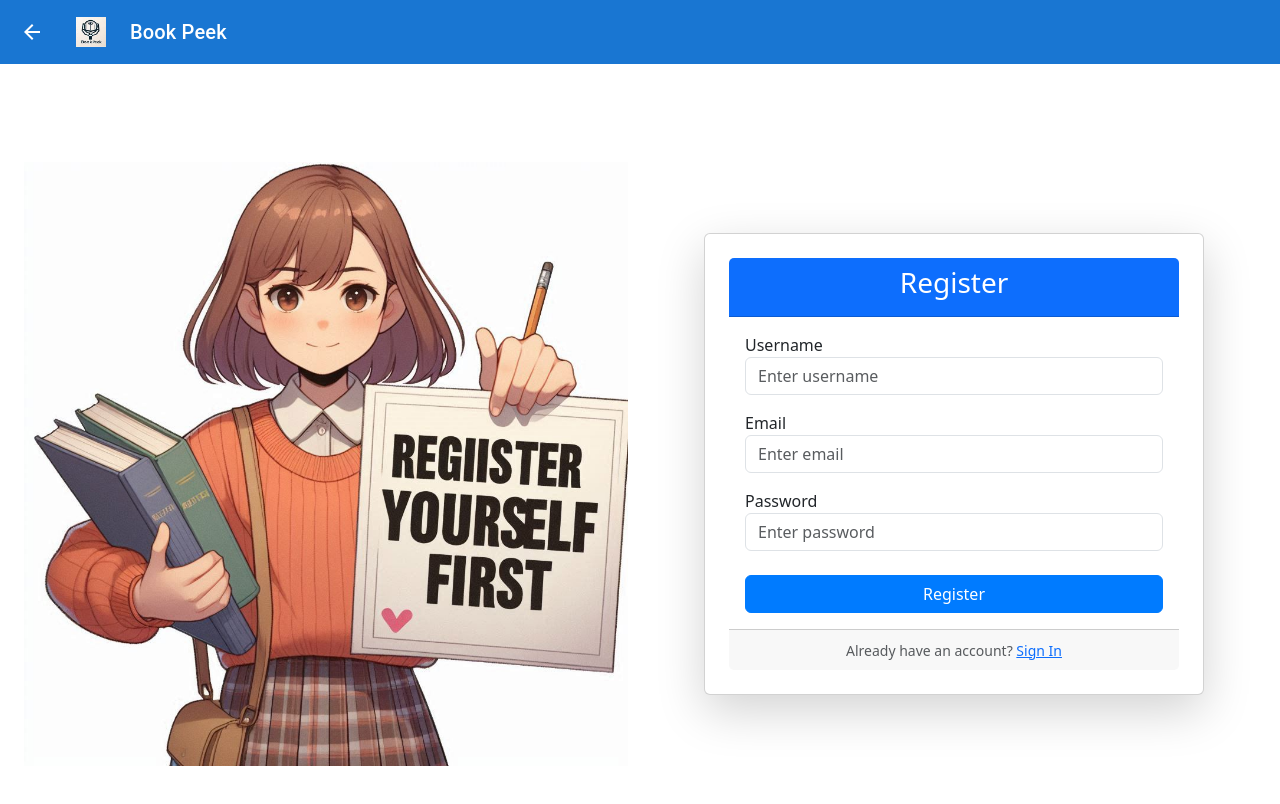
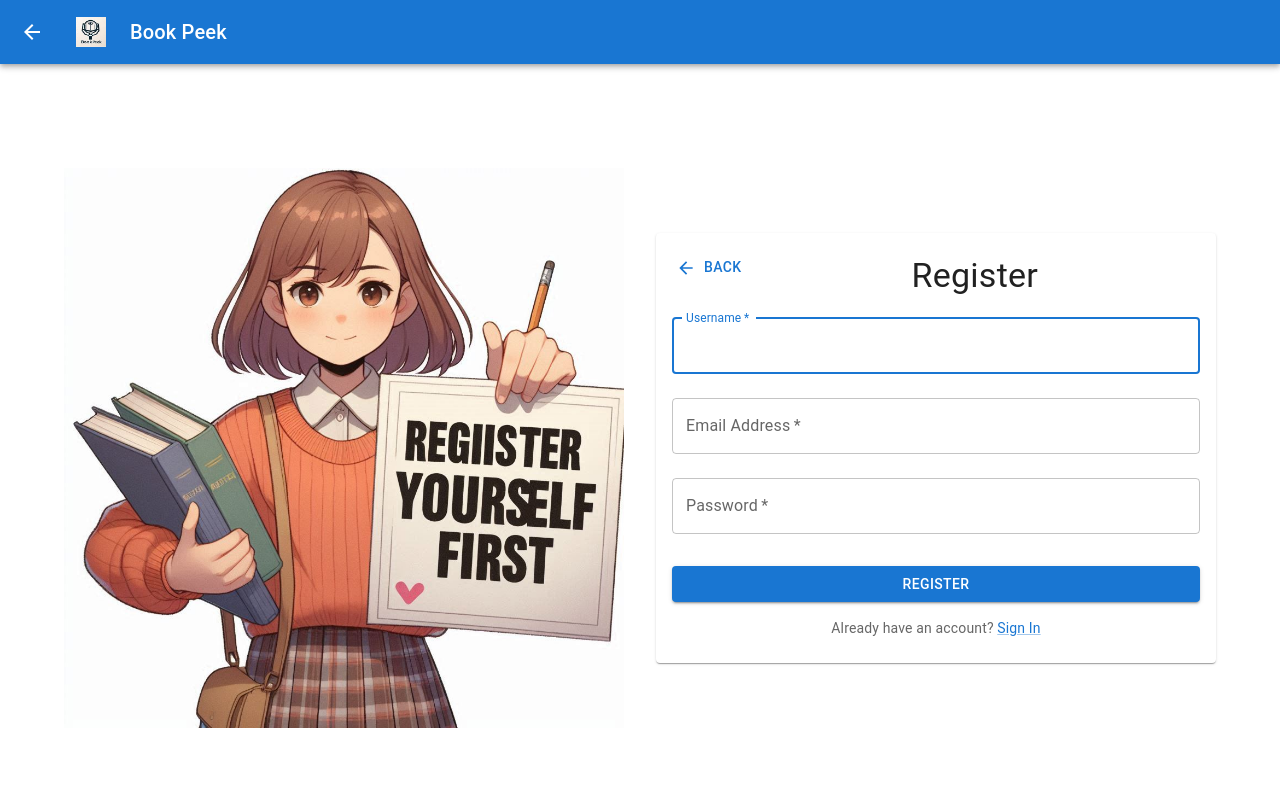
Before and after one commit to Abhishekkange/Book-Review-Platform-MERN, a React (Create React App) app in the folder frontend/bookreview/: page /register in a window 1280 px wide. Shown: the top 804 px of the page. Built offline with nearby package versions, Linux system fonts and the light colour scheme.

Commit message:
added vercel.json to deploy backend on vercel

```diff
--- a/frontend/bookreview/src/Components/Navbar.jsx
+++ b/frontend/bookreview/src/Components/Navbar.jsx
@@ -45,7 +45,12 @@ const Navbar = () => {
             size="small"
             placeholder="Search"
             variant="outlined"
-            style={{color: 'white'}}
+            sx={{
+              mr: 2,
+              '& .MuiOutlinedInput-root': {
+                backgroundColor: 'white', // Set background color to white
+              },
+            }}
             InputProps={{
               endAdornment: (
                 <IconButton type="button" aria-label="search">
@@ -53,7 +58,6 @@ const Navbar = () => {
                 </IconButton>
               ),
             }}
-            sx={{ mr: 2 }}
           />
           <Button
             variant="contained"
--- a/frontend/bookreview/src/Pages/Register.jsx
+++ b/frontend/bookreview/src/Pages/Register.jsx
@@ -1,20 +1,27 @@
 import React, { useState } from 'react';
-import 'bootstrap/dist/css/bootstrap.min.css';
-import './Register.css';
+import { useNavigate } from 'react-router-dom';
+import axios from 'axios';
+import {
+  Container,
+  Grid,
+  Typography,
+  Card,
+  CardContent,
+  Button,
+  TextField,
+  Box,
+  Link as MuiLink
+} from '@mui/material';
+import Navbar2 from '../Components/Navbar2';
 import registerIllustration from '../images/register.jpeg'; // Adjust the path as necessary
-import axios from 'axios';
-import Navbar2 from '../Components/Navbar2';
-import { useNavigate } from 'react-router-dom';
+import ArrowBackIcon from '@mui/icons-material/ArrowBack';
 
 const Register = () => {
-
   const navigate = useNavigate();
-  // State to manage form inputs
   const [username, setUsername] = useState('');
   const [email, setEmail] = useState('');
   const [password, setPassword] = useState('');
 
-  // Handle input change
   const handleChange = (event) => {
     const { name, value } = event.target;
     if (name === 'username') {
@@ -26,10 +33,8 @@ const Register = () => {
     }
   };
 
-  // Handle register button click
   const handleRegisterClick = async (event) => {
-    event.preventDefault(); // Prevent form from submitting the traditional way
-
+    event.preventDefault();
     const data = {
       username: username,
       email: email,
@@ -39,93 +44,107 @@ const Register = () => {
     try {
       const response = await axios.post('http://localhost:4000/api/v1/register', data);
       alert(response.data.message);
-      if(response.data.message =="Registered Successfully"){
-
+      if (response.data.message === "Registered Successfully") {
         try {
-            const response = await axios.post('http://localhost:4000/api/v1/login', data);
-            console.log('Response:', response.data);
-            if (response.data.type === "JWT") {
-              localStorage.setItem('JWT', JSON.stringify(response.data.message));
+          const loginResponse = await axios.post('http://localhost:4000/api/v1/login', data);
+          if (loginResponse.data.type === "JWT") {
+            localStorage.setItem('JWT', loginResponse.data.message);
             navigate('/');
           }
         } catch (error) {
           console.error('There was an error!', error);
-            alert("Try Login Again")
+          alert("Try Login Again");
         }
-
       }
     } catch (error) {
       console.error('There was an error!', error);
+      alert('Registration failed. Please try again.');
     }
   };
 
   return (
-
     <>
       <Navbar2 />
-     <div className="container-fluid d-flex align-items-center justify-content-center min-vh-100 bg-white">
-      <div className="row w-100">
-        <div className="col-md-6 d-none d-md-flex align-items-center justify-content-center">
-          <img src={registerIllustration} alt="Register Illustration" className="img-fluid" />
-        </div>
-        <div className="col-md-6 d-flex align-items-center justify-content-center">
-          <div className="card shadow-lg p-4" style={{ maxWidth: '500px', width: '100%' }}>
-            <div className="card-header text-center bg-primary text-white">
-              <h3>Register</h3>
-            </div>
-            <div className="card-body">
+      <Container maxWidth="lg">
+        <Grid container spacing={4} justifyContent="center" alignItems="center" sx={{ minHeight: '100vh' }}>
+          <Grid item xs={12} md={6} sx={{ display: { xs: 'none', md: 'flex' }, justifyContent: 'center' }}>
+            <img src={registerIllustration} alt="Register Illustration" style={{ maxWidth: '100%', height: 'auto' }} />
+          </Grid>
+          <Grid item xs={12} md={6}>
+            <Card>
+              <CardContent>
+                <Box display="flex" justifyContent="space-between" alignItems="center">
+                  <Button
+                    startIcon={<ArrowBackIcon />}
+                    onClick={() => navigate(-1)}
+                    sx={{ mb: 2 }}
+                  >
+                    Back
+                  </Button>
+                  <Typography variant="h4" component="h1" textAlign="center" sx={{ flexGrow: 1 }}>
+                    Register
+                  </Typography>
+                </Box>
                 <form onSubmit={handleRegisterClick}>
-                <div className="form-group mb-3">
-                  <label htmlFor="username">Username</label>
-                  <input
-                    type="text"
-                    className="form-control"
+                  <TextField
+                    margin="normal"
+                    required
+                    fullWidth
                     id="username"
+                    label="Username"
                     name="username"
-                    placeholder="Enter username"
+                    autoComplete="username"
+                    autoFocus
                     value={username}
                     onChange={handleChange}
+                  />
+                  <TextField
+                    margin="normal"
                     required
-                  />
-                </div>
-                <div className="form-group mb-3">
-                  <label htmlFor="email">Email</label>
-                  <input
-                    type="email"
-                    className="form-control"
+                    fullWidth
                     id="email"
+                    label="Email Address"
                     name="email"
-                    placeholder="Enter email"
+                    autoComplete="email"
                     value={email}
                     onChange={handleChange}
+                  />
+                  <TextField
+                    margin="normal"
                     required
-                  />
-                </div>
-                <div className="form-group mb-4">
-                  <label htmlFor="password">Password</label>
-                  <input
+                    fullWidth
+                    name="password"
+                    label="Password"
                     type="password"
-                    className="form-control"
                     id="password"
-                    name="password"
-                    placeholder="Enter password"
+                    autoComplete="current-password"
                     value={password}
                     onChange={handleChange}
-                    required
                   />
-                </div>
-                <button type="submit" className="btn btn-primary w-100">Register</button>
+                  <Button
+                    type="submit"
+                    fullWidth
+                    variant="contained"
+                    color="primary"
+                    sx={{ mt: 3, mb: 2 }}
+                  >
+                    Register
+                  </Button>
                 </form>
-            </div>
-            <div className="card-footer text-center">
-              <small className="text-muted">Already have an account? <a href="/login">Sign In</a></small>
-            </div>
-          </div>
-        </div>
-      </div>
-    </div>
+                <Box textAlign="center">
+                  <Typography variant="body2" color="textSecondary">
+                    Already have an account?{' '}
+                    <MuiLink href="/login" variant="body2">
+                      Sign In
+                    </MuiLink>
+                  </Typography>
+                </Box>
+              </CardContent>
+            </Card>
+          </Grid>
+        </Grid>
+      </Container>
     </>
-
   );
 };
 
```
Also changed, not shown: 1 other file (tests, documents, lock files or other folders). Lines whose indentation alone changed are shown as unchanged.
